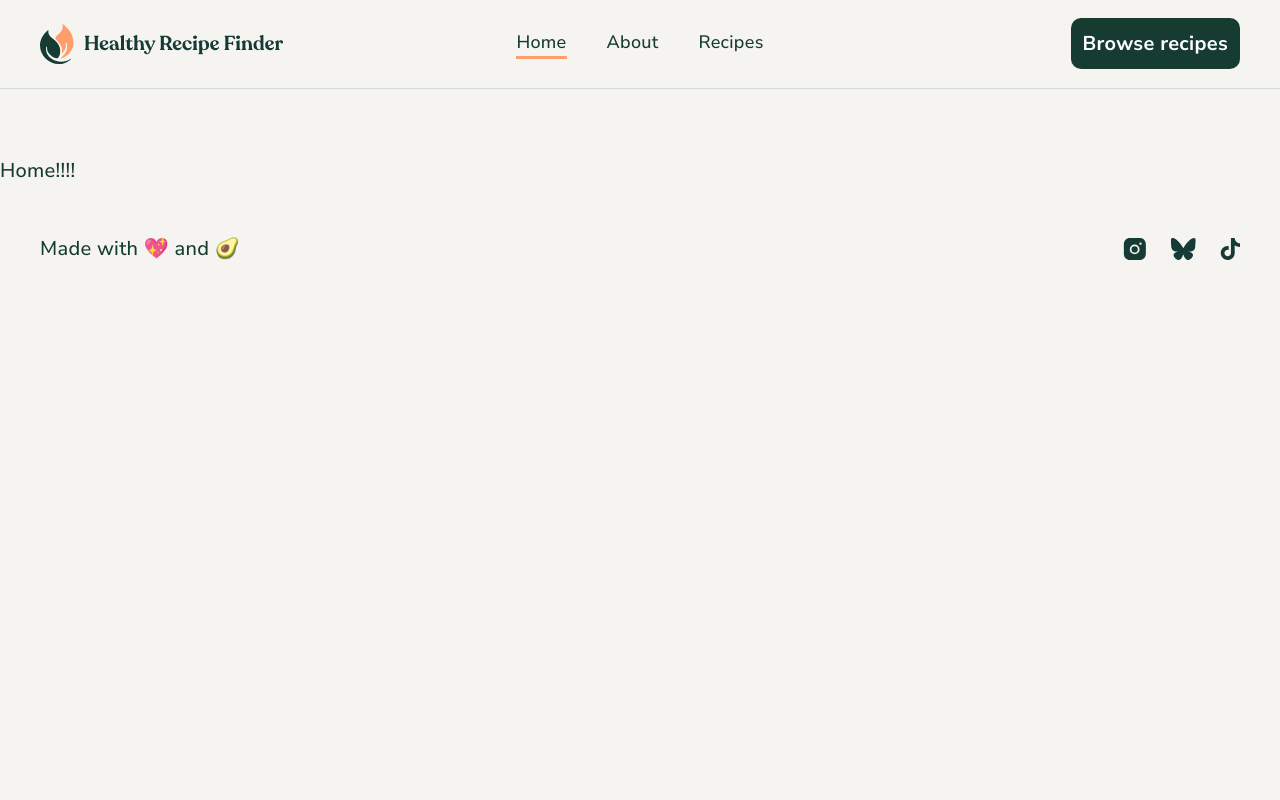
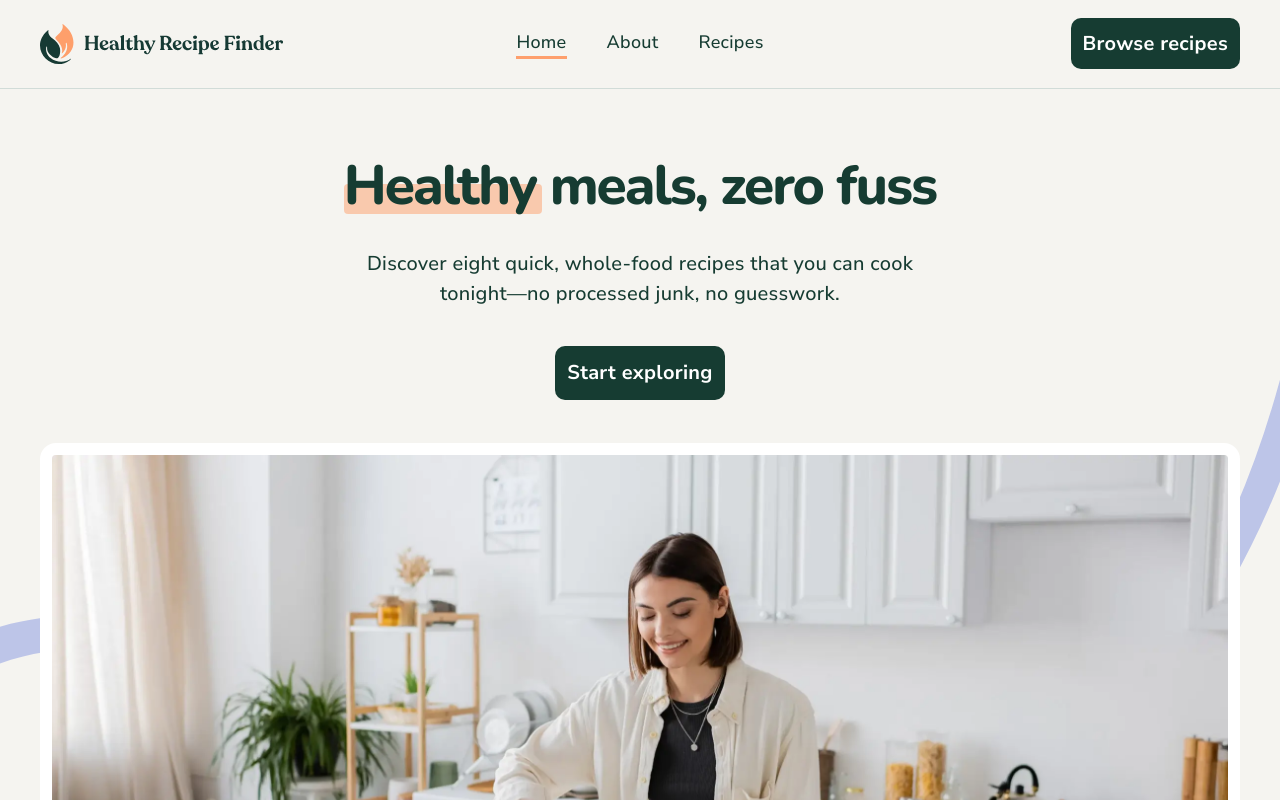
Before and after one commit to AcharaChisomSolomon/recipe-finder-website, a React (Vite) app: page / in a window 1280 px wide. Shown: the top 800 px of the page. Built offline with nearby package versions, Linux system fonts and the light colour scheme.

Commit message:
feat: Add ScrollToTop component and enhance Home and SubFooter pages with new layout and styling

```diff
--- a/src/App.jsx
+++ b/src/App.jsx
@@ -7,6 +7,7 @@ import About from './pages/About'
 import Header from './Header'
 import Footer from './Footer'
 import RecipesContext from './recipesContext'
+import ScrollToTop from './ScrollToTop'
 
 import data from './data.json'
 
@@ -14,6 +15,8 @@ function App() {
   return (
     <RecipesContext.Provider value={data}>
       <Router>
+
+        <ScrollToTop />
 
         <Header />
 
--- /dev/null
+++ b/src/LinkButton.js
@@ -0,0 +1,33 @@
+import styled from "@emotion/styled";
+import { Link } from "react-router-dom";
+
+export default styled(Link)`
+  display: inline-block;
+  transition: transform 250ms;
+  height: max-content;
+
+  color: inherit;
+  text-decoration: none;
+  background-color: var(--neutral-900);
+  color: var(--neutral-000);
+  font-weight: var(--fw-bold);
+  font-size: var(--fs-20);
+  border-radius: var(--radius-0010);
+  padding: var(--spacing-0150);
+
+  &:focus {
+    outline: 2px solid var(--neutral-900);
+    outline-offset: 4px;
+  }
+
+  /* Optional: Remove default browser focus outline */
+  &:focus-visible {
+    outline: 2px solid var(--neutral-900);
+    outline-offset: 4px;
+  }
+
+
+  &:hover {
+    transform: scale(1.1);
+  }
+`;
--- /dev/null
+++ b/src/ScrollToTop.jsx
@@ -0,0 +1,12 @@
+import { useEffect } from 'react'
+import { useLocation } from 'react-router-dom'
+
+export default function ScrollToTop() {
+  const { pathname } = useLocation()
+
+  useEffect(() => {
+    window.scrollTo(0, 0)
+  }, [pathname])
+
+  return null
+}
--- a/src/globalStyles.js
+++ b/src/globalStyles.js
@@ -26,7 +26,7 @@ export const GlobalStyles = css`
     --neutral-100: hsl(45, 20%, 95%);
     --neutral-000: hsl(0, 0%, 100%);
     --orange-500:  hsl(21, 98%, 71%);
-    --teal-500:    hsl(170, 40%, 48%);
+    --teal-500:    hsla(170, 40%, 48%, 0.1);
     --indigo-500:  hsl(230, 62%, 64%);
 
     /* SPACING */
@@ -141,10 +141,19 @@ export const GlobalStyles = css`
     text-wrap: balance;
     line-height: 1.1;
     letter-spacing: -2px;
+    font-family: var(--font-primary);
+    font-weight: var(--fw-extrabold);
   }
   h1 {
     font-size: clamp(2.5rem, 1.282vw + 2.019rem, 3rem);
-    letter-spacing: -2px;
+  }
+  h2 {
+    font-size: clamp(2.5rem, 1.333vw + 2rem, 3rem);
+  }
+  h3 {
+    font-size: var(--fs-32);
+    letter-spacing: -1px;
+    font-weight: var(--fw-bold);
   }
 
   /*
--- a/src/pages/About.jsx
+++ b/src/pages/About.jsx
@@ -1,7 +1,7 @@
 export default function About() {
   return (
     <>
-      About
+      About!
     </>
   )
 }
--- a/src/pages/Home.jsx
+++ b/src/pages/Home.jsx
@@ -1,7 +1,251 @@
+import styled from "@emotion/styled"
+import { Link } from "react-router-dom";
+import { QUERIES } from "../constants";
+import SubFooter from "./SubFooter";
+import LinkButton from "../LinkButton";
+
+import HeroLarge from '../assets/images/image-home-hero-large.webp'
+import HeroSmall from '../assets/images/image-home-hero-small.webp'
+import LifeLarge from '../assets/images/image-home-real-life-large.webp'
+import LifeSmall from '../assets/images/image-home-real-life-small.webp'
+
+import IconWholeFood from '../assets/images/icon-whole-food-recipes.svg'
+import IconMinimumFuss from '../assets/images/icon-minimum-fuss.svg'
+import IconSearchInSeconds from '../assets/images/icon-search-in-seconds.svg'
+
 export default function Home() {
   return (
-    <>
-      Home!!!!
-    </>
+    <Wrapper>
+      <Container>
+
+        <Hero>
+          <Title>
+            <Highlight>Healthy</Highlight> meals, zero fuss
+          </Title>
+          <HeroText>
+            Discover eight quick, whole-food recipes that you can cook
+            tonight—no processed junk, no guesswork.
+          </HeroText>
+          <LinkButton to='/recipes'>Start exploring</LinkButton>
+        </Hero>
+
+        <SubHero>
+          <HeroContainer>
+            <img className="small" src={HeroSmall} alt="woman preparing vegetables" />
+            <img className="large" src={HeroLarge} alt="woman preparing vegetables" />
+          </HeroContainer>
+          <Explainer>
+            <ExplainerTitle>What you'll get</ExplainerTitle>
+            <ExplainerFacts>
+
+              <ExplainerFact>
+                <ExplainerIconContainer>
+                  <img src={IconWholeFood} alt="" />
+                </ExplainerIconContainer>
+                <h3>Whole-food recipes</h3>
+                <p>
+                  Each dish uses everyday, unprocessed ingredients.
+                </p>
+              </ExplainerFact>
+              <ExplainerFact>
+                <ExplainerIconContainer>
+                  <img src={IconMinimumFuss} alt="" />
+                </ExplainerIconContainer>
+                <h3>
+                  Minimum fuss
+                </h3>
+                <p>
+                  All recipes are designed to make eating healthy quick and easy.
+                </p>
+              </ExplainerFact>
+              <ExplainerFact>
+                <ExplainerIconContainer>
+                  <img src={IconSearchInSeconds} alt="" />
+                </ExplainerIconContainer>
+                <h3>Search in seconds</h3>
+                <p>
+                  Filter by name or ingredient and jump straight to the recipe you need.
+                </p>
+              </ExplainerFact>
+
+            </ExplainerFacts>
+          </Explainer>
+        </SubHero>
+
+        <Divider />
+
+        <Displayer>
+          <DisplayerTexts>
+            <h2>Built for real life</h2>
+            <p>
+              Cooking shouldn’t be complicated.
+              These recipes come in under <Highlight>30 minutes</Highlight> of active time,
+              fit busy schedules, and taste good enough to repeat.
+            </p>
+            <p>
+              Whether you’re new to the kitchen or just need fresh ideas, we’ve got you covered.
+            </p>
+          </DisplayerTexts>
+          <ImageContainer>
+            <img className="small" src={LifeSmall} alt="" />
+            <img className="large" src={LifeLarge} alt="" />
+          </ImageContainer>
+        </Displayer>
+
+        <SubFooter />
+
+      </Container>
+    </Wrapper>
   )
 }
+
+const Wrapper = styled.main`
+  background-image: url('/src/assets/images/pattern-squiggle-1.svg');
+  background-repeat: no-repeat;
+  background-position: center 25rem;
+  background-size: contain;
+
+  @media ${QUERIES.tabletAndLarger} {
+    background-position: center 12.5rem;
+  }
+`;
+
+const Container = styled.div`
+  max-width: calc(1312 / 16 * 1rem);
+  margin: 0 auto;
+  padding-inline: clamp(1rem, 3.529vw + -0.324rem, 2.5rem);
+`;
+
+const Hero = styled.section`
+  margin-block-end: clamp(2rem, 13.333vw + -8rem, 4rem);
+
+  @media ${QUERIES.laptopAndLarger} {
+    text-align: center;
+
+    p {
+      max-width: calc(580 / 16 * 1rem);
+      margin-inline: auto;
+    }
+  }
+`;
+
+const HeroText = styled.p`
+  margin-block: var(--spacing-0400) clamp(2rem, 6.667vw + -3rem, 3rem);
+`;
+
+const Title = styled.h1`
+  font-size: clamp(3.25rem, 5.556vw + -1rem, 4rem);
+`;
+
+const Highlight = styled.span`
+  position: relative;
+
+  &::before {
+    content: '';
+    position: absolute;
+    height: 40%;
+    width: 103%;
+    background-color: var(--orange-500);
+    opacity: 0.5;
+    top: 48%;
+    z-index: -2;
+    border-radius: var(--radius-0004);
+  }
+`;
+
+const ImageContainer = styled.div`
+  border-radius: var(--radius-0016);
+  overflow: hidden;
+
+  .large {
+    display: none;
+  }
+
+  @media ${QUERIES.tabletAndLarger} {
+    .small {
+      display: none;
+    }
+
+    .large {
+      display: block;
+    }
+  }
+`;
+const HeroContainer = styled(ImageContainer)`
+  border: var(--spacing-0150) solid var(--neutral-000);
+  margin-block-end: var(--spacing-1000);
+`;
+
+const SubHero = styled.section`
+  margin-block-end: clamp(5rem, 1.905vw + 4.286rem, 6rem);
+`;
+
+const Explainer = styled.div`
+
+`;
+
+const ExplainerTitle = styled.h2`
+margin-block-end: clamp(2.5rem, 12vw + -2rem, 4rem);
+  @media ${QUERIES.laptopAndLarger} {
+    text-align: center;
+  }
+`;
+
+const ExplainerFacts = styled.div`
+  display: flex;
+  flex-direction: column;
+  gap: clamp(2rem, 4vw + 0.5rem, 2.5rem);
+
+  @media ${QUERIES.laptopAndLarger} {
+    flex-direction: row;
+    justify-content: space-between;
+  }
+`;
+
+const ExplainerFact = styled.div`
+  flex: 1;
+  display: flex;
+  flex-direction: column;
+  gap: var(--spacing-0300);
+`;
+
+const ExplainerIconContainer = styled.div`
+  display: inline-block;
+  width: calc(60 / 16 * 1rem);
+  height: calc(60 / 16 * 1rem);
+  display: flex;
+  justify-content: center;
+  align-items: center;
+  border: 1px solid var(--neutral-200);
+  border-radius: var(--radius-0012);
+  background-color: var(--neutral-000);
+`;
+
+const Divider = styled.hr`
+  display: none;
+  border: none;
+  height: 2px;
+  background-color: var(--neutral-300);
+  margin-block-end: var(--spacing-1200);
+
+  @media ${QUERIES.tabletAndLarger} {
+    display: revert;
+  }
+`;
+
+const Displayer = styled.section`
+  display: grid;
+  gap: var(--spacing-0500);
+  margin-block-end: clamp(4rem, 3.81vw + 2.571rem, 6rem);
+  @media (min-width: calc(900 / 16 * 1rem)) {
+    grid-template-columns: 1fr 1fr;
+    gap: var(--spacing-0600);
+    align-items: center;
+  }
+`;
+
+const DisplayerTexts = styled.div`
+  display: flex;
+  flex-direction: column;
+  gap: var(--spacing-0300);
+`;
--- /dev/null
+++ b/src/pages/SubFooter.jsx
@@ -0,0 +1,35 @@
+import styled from '@emotion/styled'
+import Linker from '../LinkButton'
+
+
+export default function SubFooter() {
+  return (
+    <Wrapper>
+      <h2>Ready to cook smarter?</h2>
+      <Text>
+        Hit the button, pick a recipe, and get dinner on the table—fast.
+      </Text>
+      <Linker to='/recipes'>Browse recipes</Linker>
+    </Wrapper>
+  )
+}
+
+const Wrapper = styled.section`
+  text-align: center;
+  height: clamp(21.875rem, 5.952vw + 19.643rem, 25rem);
+  background-color: var(--teal-500);
+  display: flex;
+  flex-direction: column;
+  align-items: center;
+  justify-content: center;
+  border-radius: var(--radius-0016);
+
+  background-image: url('/src/assets/images/pattern-fork.svg'), url('/src/assets/images/pattern-knife.svg');
+  background-repeat: no-repeat, no-repeat;
+  background-position: left bottom, right top;
+  background-size: 20%, 20%;
+`;
+
+const Text = styled.p`
+  margin-block: var(--spacing-0400) var(--spacing-0500);
+`;
```
